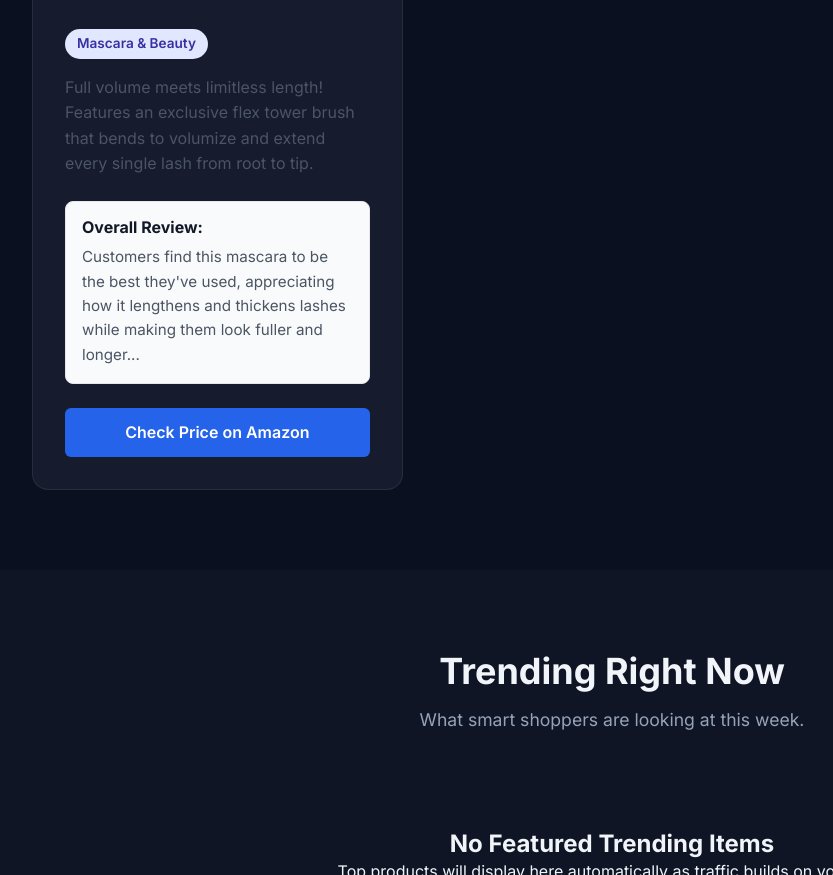
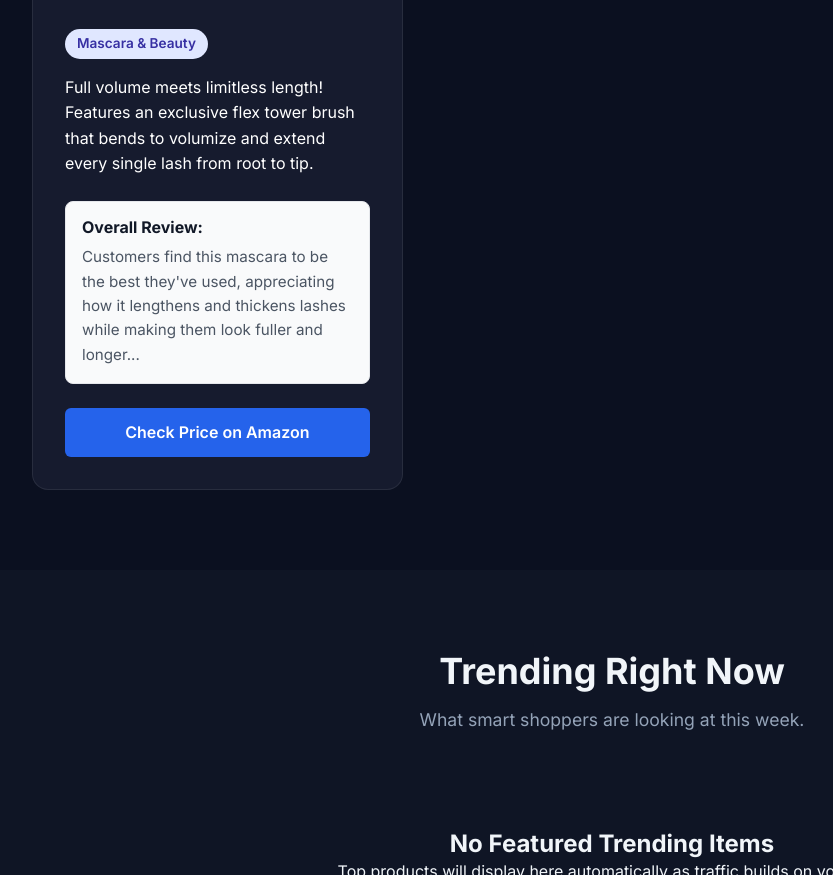
Before and after one commit to armeljr7/insighthub, a plain HTML site: page index.html in a window 1280 px wide. Shown: the part 1040-1915 px from the top of the page, without its empty margins (28-861 px from the left). Drawn offline with Linux system fonts and the light colour scheme.

Commit message:
Update index.html

```diff
--- a/index.html
+++ b/index.html
@@ -121,7 +121,7 @@
           <div style="padding: 2rem;">
             <span style="display: inline-block; background: #e0e7ff; color: #3730a3; padding: 0.25rem 0.75rem; border-radius: 50px; font-size: 0.85rem; font-weight: 600; margin-bottom: 1rem;">Mascara & Beauty</span>
 
-            <p style="color: #4b5563; margin-bottom: 1.5rem;">Full volume meets limitless length! Features an exclusive flex tower brush that bends to volumize and extend every single lash from root to tip.</p>
+            <p style="color: #ffffff; margin-bottom: 1.5rem;">Full volume meets limitless length! Features an exclusive flex tower brush that bends to volumize and extend every single lash from root to tip.</p>
 
             <div style="background: #f9fafb; border: 1px solid #e5e7eb; padding: 1rem; border-radius: 8px; margin-bottom: 1.5rem;">
               <h4 style="font-size: 1rem; color: #111827; margin-bottom: 0.5rem;">Overall Review:</h4>
```
